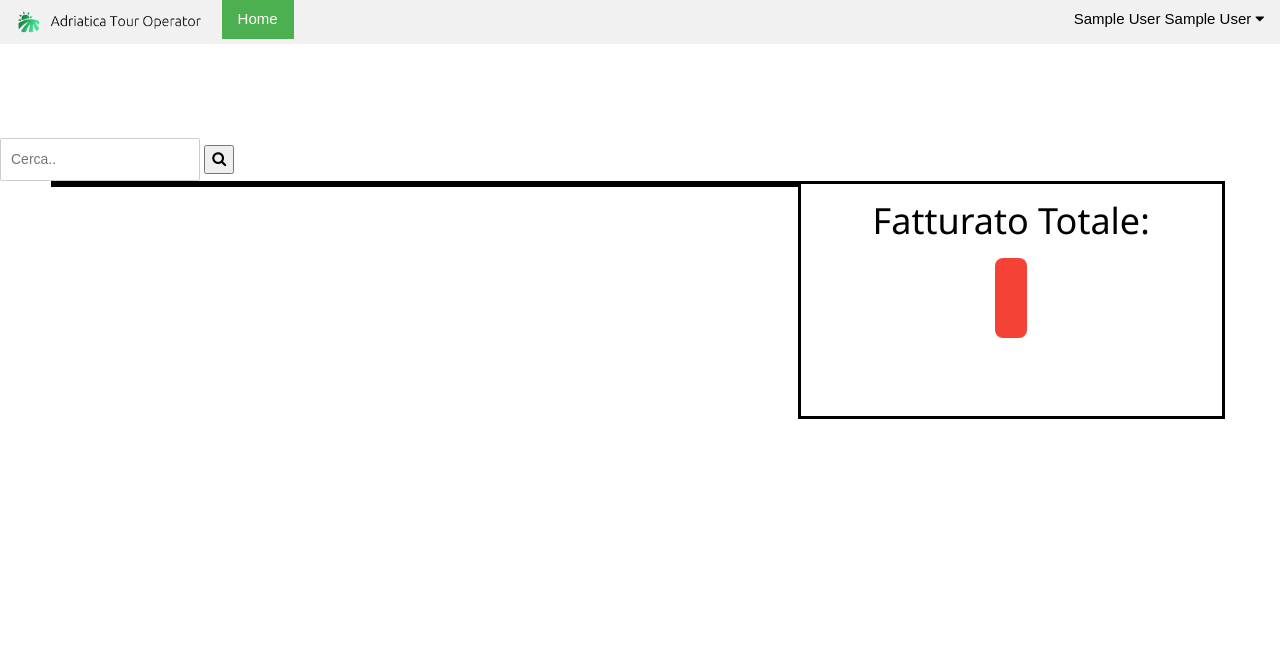
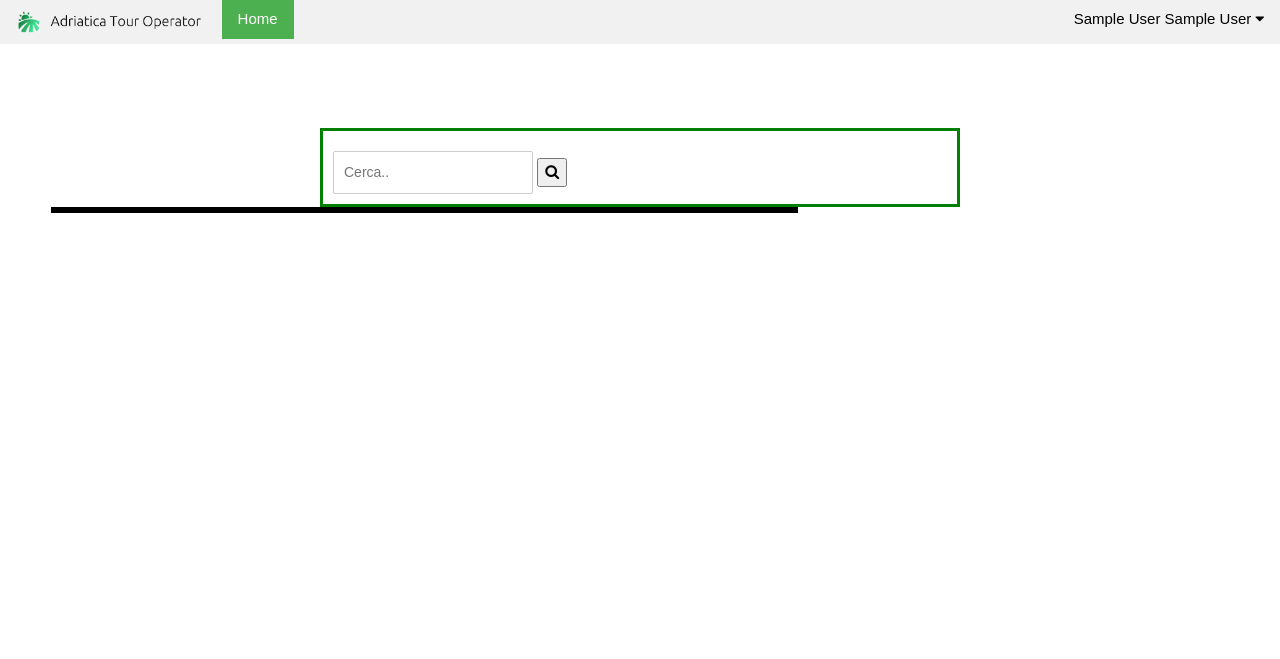
Before and after one commit to lor54/TourOperatorEdited, a PHP site: page /user.php in a window 1280 px wide. Shown: the top 659 px of the page. Run offline with PHP 8.4, Linux system fonts and the light colour scheme; the visitor is signed in with stand-in values (Sample User, id 1); data that the repository does not hold is empty; some libraries are stand-ins or nearby versions.

Commit message:
Search bar added

```diff
--- a/css/style.css
+++ b/css/style.css
@@ -111,3 +111,10 @@ input[type='submit']:hover {
      color: white;
      text-align: center;
 }
+
+.center {
+     margin: auto;
+     width: 50%;
+     border: 3px solid green;
+     padding: 10px;
+}
--- a/user.php
+++ b/user.php
@@ -61,7 +61,7 @@
     <body>
         <?php include("includes/navbar.php"); ?>
         <div class="w3-row" style="margin-top: 10%">
-            <div class="search-container">
+            <div class="search-container center">
                 <form action="/search.php">
                     <input type="text" placeholder="Cerca.." name="search">
                     <button type="submit"><i class="fa fa-search"></i></button>
@@ -70,13 +70,6 @@
 
             <div class="w3-col s7 w3-center" style="margin-left: 4%; padding-left: 10%; border-style: solid;">
             </div>
-
-            <div class="w3-col s4 w3-center" style="padding-bottom: 5.6%; border-style: solid;">
-                <h1>Fatturato Totale: </h1>
-                <span class="w3-tag w3-padding w3-round-large w3-red w3-center">
-                    <p class="w3-jumbo"><?php echo $fatturato; ?></p>
-                </span>
-            </div>
         </div>
         <?php include("includes/footer.php"); ?>
     </body>
```
